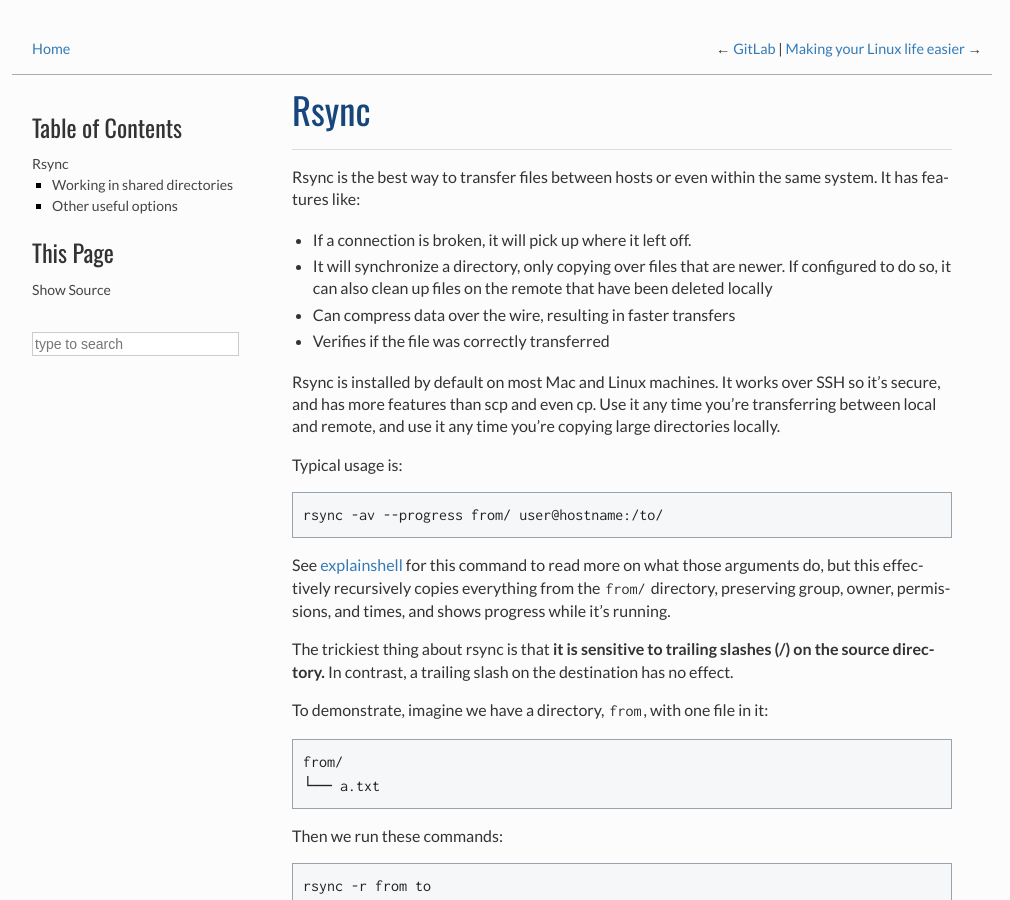
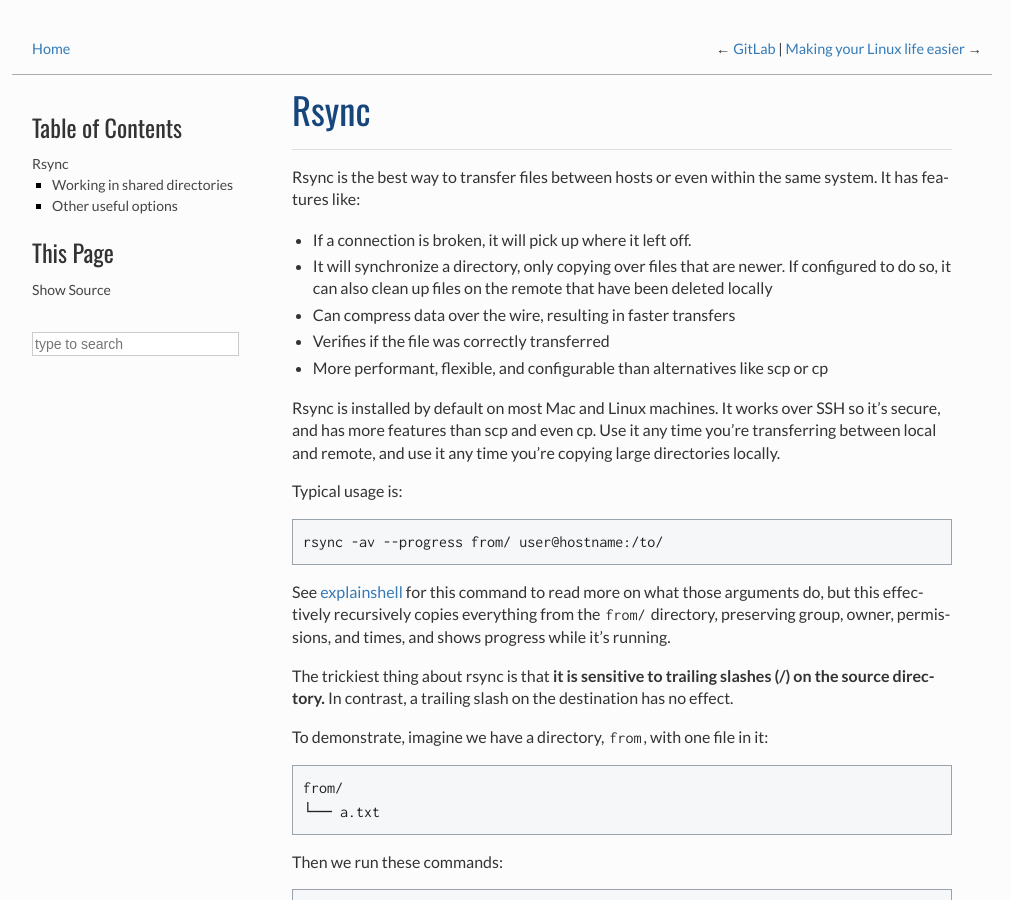
Before and after one commit to NICHD-BSPC/training, a Sphinx documentation site: the page built from source/rsync.rst, in a window 1280 px wide and 900 px high. Shown: the whole window, without its empty margins (138-1148 px from the left). Built offline with Sphinx 7.4.7, drawn with Linux system fonts in a browser that asks for light colours.

Commit message:
minor update to rsync

```diff
--- a/source/rsync.rst
+++ b/source/rsync.rst
@@ -13,6 +15,8 @@ system. It has features like:
 - Can compress data over the wire, resulting in faster transfers
 
 - Verifies if the file was correctly transferred
+
+- More performant, flexible, and configurable than alternatives like scp or cp
 
 Rsync is installed by default on most Mac and Linux machines. It works over SSH
 so it's secure, and has more features than scp and even cp. Use it any time
```
Also changed, not shown: other parts of source/rsync.rst (+2 -0 lines).
